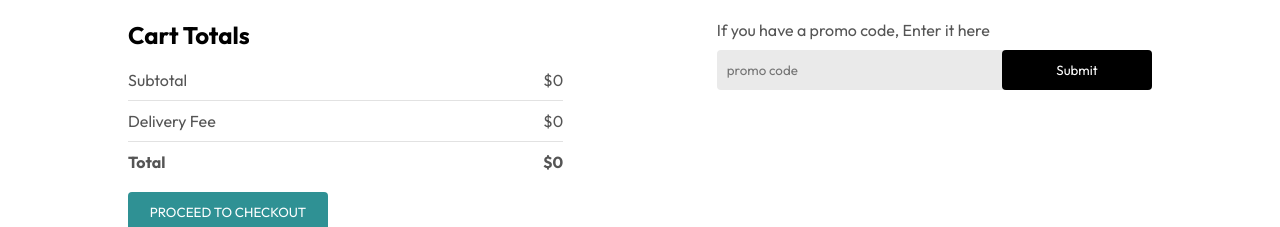
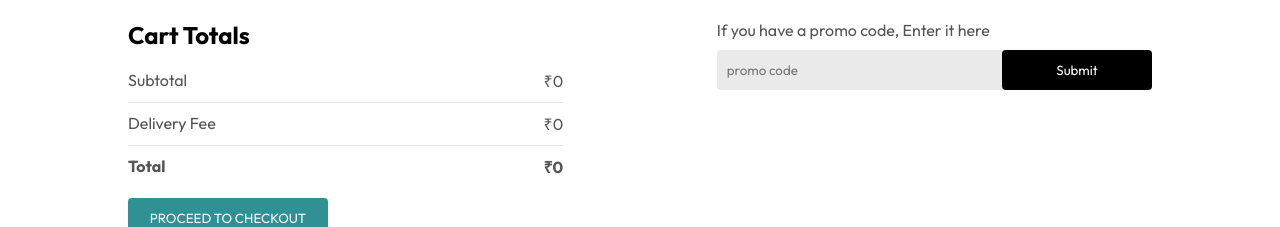
Before and after one commit to nikhilkadiyan/GoGrocery-frontend, a React (Vite) app: page /cart in a window 1280 px wide. Shown: the part 341-568 px from the top of the page. Built offline with nearby package versions, Linux system fonts and the light colour scheme; no server answers.

Commit message:
cart, place order, my order pages are done

```diff
--- a/src/Context/StoreContext.jsx
+++ b/src/Context/StoreContext.jsx
@@ -82,6 +82,7 @@ const StoreContextProvider = (props) => {
     shopkeeper_list,
     stores_types,
     cartItems,
+    itemList,
     addToCart,
     removeFromCart,
     getTotalCartAmount,
--- a/src/components/LoginPopup/LoginPopup.jsx
+++ b/src/components/LoginPopup/LoginPopup.jsx
@@ -1,72 +1,105 @@
-import React, { useContext, useState } from 'react'
-import './LoginPopup.css'
-import { assets } from '../../assets/assets'
-import { StoreContext } from '../../Context/StoreContext'
-import axios from 'axios'
-import { toast } from 'react-toastify'
+import React, { useContext, useState } from "react";
+import "./LoginPopup.css";
+import { assets } from "../../assets/assets";
+import { StoreContext } from "../../Context/StoreContext";
+import axios from "axios";
+import { toast } from "react-toastify";
 
 const LoginPopup = ({ setShowLogin }) => {
-
-    const { setToken, url,loadCartData } = useContext(StoreContext)
+  const { setToken, url, loadCartData } = useContext(StoreContext);
   const [currState, setCurrState] = useState("Sign Up");
 
   const [data, setData] = useState({
     name: "",
     email: "",
-        password: ""
-    })
+    password: "",
+  });
 
   const onChangeHandler = (event) => {
-        const name = event.target.name
-        const value = event.target.value
-        setData(data => ({ ...data, [name]: value }))
-    }
+    const name = event.target.name;
+    const value = event.target.value;
+    setData((data) => ({ ...data, [name]: value }));
+  };
 
   const onLogin = async (e) => {
-        e.preventDefault()
+    e.preventDefault();
 
     let new_url = url;
     if (currState === "Login") {
       new_url += "/api/user/login";
-        }
-        else {
-            new_url += "/api/user/register"
+    } else {
+      new_url += "/api/user/register";
     }
     const response = await axios.post(new_url, data);
     if (response.data.success) {
-            setToken(response.data.token)
-            localStorage.setItem("token", response.data.token)
-            loadCartData({token:response.data.token})
-            setShowLogin(false)
+      setToken(response.data.token);
+      localStorage.setItem("gogrocerytoken", response.data.token);
+      loadCartData({ token: response.data.token });
+      setShowLogin(false);
+    } else {
+      toast.error(response.data.message);
     }
-        else {
-            toast.error(response.data.message)
-        }
-    }
+  };
 
   return (
-        <div className='login-popup'>
+    <div className="login-popup">
       <form onSubmit={onLogin} className="login-popup-container">
         <div className="login-popup-title">
-                    <h2>{currState}</h2> <img onClick={() => setShowLogin(false)} src={assets.cross_icon} alt="" />
+          <h2>{currState}</h2>{" "}
+          <img
+            onClick={() => setShowLogin(false)}
+            src={assets.cross_icon}
+            alt=""
+          />
         </div>
         <div className="login-popup-inputs">
-                    {currState === "Sign Up" ? <input name='name' onChange={onChangeHandler} value={data.name} type="text" placeholder='Your name' required /> : <></>}
-                    <input name='email' onChange={onChangeHandler} value={data.email} type="email" placeholder='Your email' />
-                    <input name='password' onChange={onChangeHandler} value={data.password} type="password" placeholder='Password' required />
+          {currState === "Sign Up" ? (
+            <input
+              name="name"
+              onChange={onChangeHandler}
+              value={data.name}
+              type="text"
+              placeholder="Your name"
+              required
+            />
+          ) : (
+            <></>
+          )}
+          <input
+            name="email"
+            onChange={onChangeHandler}
+            value={data.email}
+            type="email"
+            placeholder="Your email"
+          />
+          <input
+            name="password"
+            onChange={onChangeHandler}
+            value={data.password}
+            type="password"
+            placeholder="Password"
+            required
+          />
         </div>
         <button>{currState === "Login" ? "Login" : "Create account"}</button>
         <div className="login-popup-condition">
-                    <input type="checkbox" name="" id="" required/>
+          <input type="checkbox" name="" id="" required />
           <p>By continuing, i agree to the terms of use & privacy policy.</p>
         </div>
-                {currState === "Login"
-                    ? <p>Create a new account? <span onClick={() => setCurrState('Sign Up')}>Click here</span></p>
-                    : <p>Already have an account? <span onClick={() => setCurrState('Login')}>Login here</span></p>
-                }
+        {currState === "Login" ? (
+          <p>
+            Create a new account?{" "}
+            <span onClick={() => setCurrState("Sign Up")}>Click here</span>
+          </p>
+        ) : (
+          <p>
+            Already have an account?{" "}
+            <span onClick={() => setCurrState("Login")}>Login here</span>
+          </p>
+        )}
       </form>
     </div>
-    )
-}
+  );
+};
 
-export default LoginPopup
+export default LoginPopup;
--- a/src/components/Navbar/Navbar.jsx
+++ b/src/components/Navbar/Navbar.jsx
@@ -10,7 +10,7 @@ const Navbar = ({ setShowLogin }) => {
   const navigate = useNavigate();
 
   const logout = () => {
-    localStorage.removeItem("token");
+    localStorage.removeItem("gogrocerytoken");
     setToken("");
     navigate("/");
   };
--- a/src/pages/Cart/Cart.jsx
+++ b/src/pages/Cart/Cart.jsx
@@ -4,13 +4,8 @@ import { StoreContext } from "../../Context/StoreContext";
 import { useNavigate } from "react-router-dom";
 
 const Cart = () => {
-  const {
-    cartItems,
-    shopkeeper_list,
-    removeFromCart,
-    getTotalCartAmount,
-    url,
-  } = useContext(StoreContext);
+  const { cartItems, itemList, removeFromCart, getTotalCartAmount, url } =
+    useContext(StoreContext);
   const navigate = useNavigate();
 
   return (
@@ -22,16 +17,16 @@ const Cart = () => {
         </div>
         <br />
         <hr />
-        {shopkeeper_list.map((item, index) => {
+        {itemList.map((item, index) => {
           if (cartItems[item._id] > 0) {
             return (
               <div key={index}>
                 <div className="cart-items-title cart-items-item">
                   <img src={url + "/images/" + item.image} alt="" />
                   <p>{item.name}</p>
-                  <p>${item.price}</p>
+                  <p>₹{item.price}</p>
                   <div>{cartItems[item._id]}</div>
-                  <p>${item.price * cartItems[item._id]}</p>
+                  <p>₹{item.price * cartItems[item._id]}</p>
                   <p
                     className="cart-items-remove-icon"
                     onClick={() => removeFromCart(item._id)}
@@ -51,18 +46,18 @@ const Cart = () => {
           <div>
             <div className="cart-total-details">
               <p>Subtotal</p>
-              <p>${getTotalCartAmount()}</p>
+              <p>₹{getTotalCartAmount()}</p>
             </div>
             <hr />
             <div className="cart-total-details">
               <p>Delivery Fee</p>
-              <p>${getTotalCartAmount() === 0 ? 0 : 5}</p>
+              <p>₹{getTotalCartAmount() === 0 ? 0 : 50}</p>
             </div>
             <hr />
             <div className="cart-total-details">
               <b>Total</b>
               <b>
-                ${getTotalCartAmount() === 0 ? 0 : getTotalCartAmount() + 5}
+                ₹{getTotalCartAmount() === 0 ? 0 : getTotalCartAmount() + 50}
               </b>
             </div>
           </div>
--- a/src/pages/PlaceOrder/PlaceOrder.jsx
+++ b/src/pages/PlaceOrder/PlaceOrder.jsx
@@ -19,14 +19,8 @@ const PlaceOrder = () => {
     phone: "",
   });
 
-  const {
-    getTotalCartAmount,
-    token,
-    shopkeeper_list,
-    cartItems,
-    url,
-    setCartItems,
-  } = useContext(StoreContext);
+  const { getTotalCartAmount, token, itemList, cartItems, url, setCartItems } =
+    useContext(StoreContext);
 
   const navigate = useNavigate();
 
@@ -39,7 +33,7 @@ const PlaceOrder = () => {
   const placeOrder = async (e) => {
     e.preventDefault();
     let orderItems = [];
-    shopkeeper_list.map((item) => {
+    itemList.map((item) => {
       if (cartItems[item._id] > 0) {
         let itemInfo = item;
         itemInfo["quantity"] = cartItems[item._id];
@@ -49,7 +43,7 @@ const PlaceOrder = () => {
     let orderData = {
       address: data,
       items: orderItems,
-      amount: getTotalCartAmount() + 5,
+      amount: getTotalCartAmount() + 50,
     };
     let response = await axios.post(url + "/api/order/place", orderData, {
       headers: { token },
@@ -160,18 +154,18 @@ const PlaceOrder = () => {
           <div>
             <div className="cart-total-details">
               <p>Subtotal</p>
-              <p>${getTotalCartAmount()}</p>
+              <p>₹{getTotalCartAmount()}</p>
             </div>
             <hr />
             <div className="cart-total-details">
               <p>Delivery Fee</p>
-              <p>${getTotalCartAmount() === 0 ? 0 : 5}</p>
+              <p>₹{getTotalCartAmount() === 0 ? 0 : 50}</p>
             </div>
             <hr />
             <div className="cart-total-details">
               <b>Total</b>
               <b>
-                ${getTotalCartAmount() === 0 ? 0 : getTotalCartAmount() + 5}
+                ₹{getTotalCartAmount() === 0 ? 0 : getTotalCartAmount() + 50}
               </b>
             </div>
           </div>
```
Lines whose indentation alone changed are shown as unchanged.
